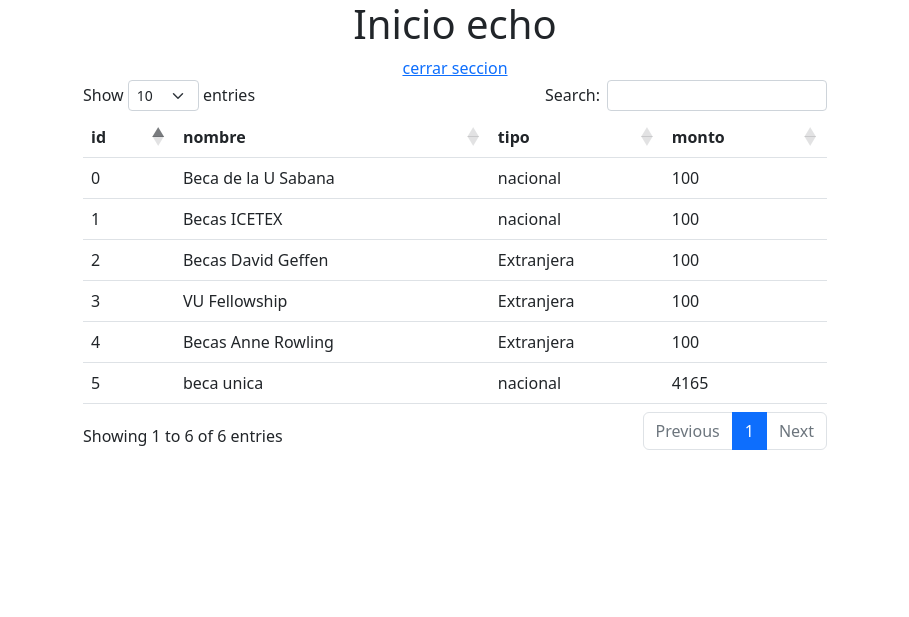
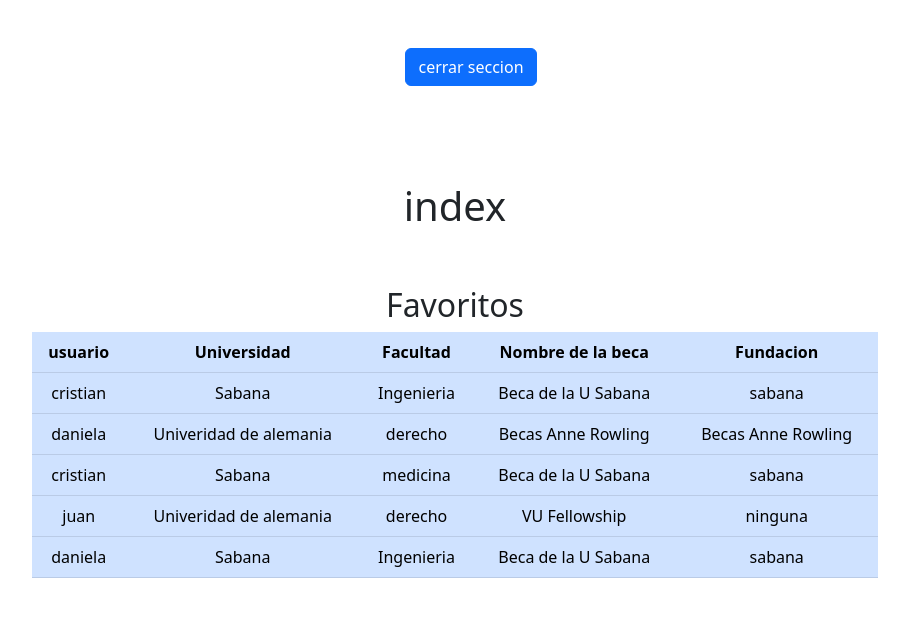
Before and after one commit to Esteban-usa/Bachilleres-prototype, a Django app: page / in a window 1280 px wide. Shown: the top 617 px of the page, without its empty margins (185-1094 px from the left). Run offline with Django 4.2, Linux system fonts and the light colour scheme; a user stored in the database is signed in; data comes from the database, SQL or seed files in the repository; both versions use the stored data as it was after the commit; some libraries are stand-ins or nearby versions.

Commit message:
se crea la tabla index para mostrar toda la info de los modelos

```diff
--- a/app/admin.py
+++ b/app/admin.py
@@ -1,5 +1,7 @@
 from django.contrib import admin
 from .models import Beca,Facultad,Universidad,Union_U_F,Fundacion,Configuracion_Becas,Favoritos
+
+# Register your models here.
 
 admin.site.register(Beca)
 admin.site.register(Facultad)
@@ -8,6 +10,3 @@ admin.site.register(Union_U_F)
 admin.site.register(Fundacion)
 admin.site.register(Configuracion_Becas)
 admin.site.register(Favoritos)
-
-
-# Register your models here.
--- a/app/models.py
+++ b/app/models.py
@@ -28,7 +28,8 @@ class Union_U_F(models.Model):
             models.UniqueConstraint(fields=['univeridad', 'facultad'], name='unique_foraneas_union')
         ]
     def __str__(self):
-        return str(self.univeridad)+"_"+str(self.facultad)
+        fila = "Universidad: "+str(self.univeridad)+" / Facultad: "+str(self.facultad)
+        return fila
 
 class Fundacion(models.Model):
     Entidad = 'Entidad'
@@ -67,7 +68,8 @@ class Configuracion_Becas(models.Model):
             models.UniqueConstraint(fields=['Union_U_F', 'Beca','Fundacion'], name='unique_foraneas_configuracion')
         ]
     def __str__(self):
-        return str(self.Union_U_F)+"_"+str(self.Beca)+"_"+str(self.Fundacion)
+        fila = "Union : "+str(self.Union_U_F.univeridad)+"-"+str(self.Union_U_F.facultad)+" / Beca: "+str(self.Beca)+" / Fundacion: "+str(self.Fundacion)
+        return fila
 
 
 class Favoritos (models.Model):
@@ -85,4 +87,5 @@ class Favoritos (models.Model):
             models.UniqueConstraint(fields=['usuario', 'Configuracion_Becas','tipo'], name='unique_foraneas_favoritos'),
         ]
     def __str__(self):
-        return self.tipo+"_"+str(self.usuario)
+        fila = "Tipo : "+str(self.tipo)+" / Usuario: "+str(self.usuario)
+        return fila
--- a/app/static/js/base.js
+++ /dev/null
@@ -1,41 +0,0 @@
-let dataTable;
-let dataTableIsInitialized = false;
-
-const initDatatable = async()=>{
-    if (dataTableIsInitialized){
-        dataTable.destroy();
-    }
-
-    await listbecas();
-
-    dataTable = $("#datatable-becas").DataTable();
-
-    dataTableIsInitialized = true;
-}
-
-
-const listbecas = async () => {
-  try {
-    const response = await fetch("http://127.0.0.1:8000/list_becas");
-    const data = await response.json();
-    let content = "";
-
-    data.Becas.forEach((Beca, index) => {
-      content += `
-        <tr>
-            <td>${index}</td>
-            <td>${Beca.nombre}</td>
-            <td>${Beca.tipo}</td>
-            <td>${Beca.monto}</td>
-        </tr>
-        `;
-    });
-    tablebody_becas.innerHTML = content;
-  } catch (ex) {
-    alert(ex);
-  }
-};
-
-window.addEventListener("load", async () => {
-  await initDatatable();
-});
--- a/app/templates/base.html
+++ b/app/templates/base.html
@@ -1,64 +1,42 @@
 {% load static %}
-<!DOCTYPE html>
+<!doctype html>
 <html lang="en">
 
 <head>
-    <meta charset="UTF-8">
-    <meta name="viewport" content="width=device-width, initial-scale=1.0">
-    <!--bootstrap-->
-    <link href="https://cdn.jsdelivr.net/npm/bootstrap@5.2.3/dist/css/bootstrap.min.css" rel="stylesheet"
-        integrity="sha384-rbsA2VBKQhggwzxH7pPCaAqO46MgnOM80zW1RWuH61DGLwZJEdK2Kadq2F9CUG65" crossorigin="anonymous">
-    <title>Prototype</title>
-    <!--datatable-->
-    <link rel="stylesheet" href="https://cdn.datatables.net/1.13.6/css/dataTables.bootstrap5.min.css">
-    <!--base.css-->
-    <link rel="stylesheet" href="../static/css/base.css">
+    <title>{% block titulo %} {% endblock %}</title>
+    <!-- Required meta tags -->
+    <meta charset="utf-8">
+    <meta name="viewport" content="width=device-width, initial-scale=1, shrink-to-fit=no">
+
+    <!-- Bootstrap CSS v5.2.1 -->
+    <link href="https://cdn.jsdelivr.net/npm/bootstrap@5.2.1/dist/css/bootstrap.min.css" rel="stylesheet"
+        integrity="sha384-iYQeCzEYFbKjA/T2uDLTpkwGzCiq6soy8tYaI1GyVh/UjpbCx/TYkiZhlZB6+fzT" crossorigin="anonymous">
+
+    {%block css%} {% endblock %}
 </head>
 
 <body>
+    <header>
+        <nav class="nav justify-content-center py-5">
+            <a class="nav-link active" href="{% url 'salir' %}" aria-current="page"><a name="" id="" class="btn btn-primary"
+                    role="button">cerrar seccion</a></a>
+        </nav>
+    </header>
     <main>
-        <header class="row g-0 justify-content-center text-center">
-            <h1 class="">Inicio echo</h1>
+        {% block content %} {% endblock %}
+    </main>
+    <footer>
+        <!-- place footer here -->
+    </footer>
+    <!-- Bootstrap JavaScript Libraries -->
+    <script src="https://cdn.jsdelivr.net/npm/@popperjs/core@2.11.6/dist/umd/popper.min.js"
+        integrity="sha384-oBqDVmMz9ATKxIep9tiCxS/Z9fNfEXiDAYTujMAeBAsjFuCZSmKbSSUnQlmh/jp3" crossorigin="anonymous">
+        </script>
 
-            <a href="{% url 'salir' %}" class="">cerrar seccion</a>
-        </header>
-
-
-        <main>
-            <div class="container">
-                <div class="row g-0 justify-content-center align-content-center">
-                    <div class="col-8">
-                        <div class="table_responsive">
-                            <table id="datatable-becas" class="table">
-                                <thead>
-                                    <tr>
-                                        <th class="centered">id</th>
-                                        <th class="centered">nombre</th>
-                                        <th class="centered">tipo</th>
-                                        <th class="centered">monto</th>
-                                    </tr>
-                                </thead>
-                                <tbody id="tablebody_becas"></tbody>
-                            </table>
-                        </div>
-                    </div>
-                </div>
-            </div>
-        </main>
-    </main>
-    <!--bootstrap-->
-    <script src="https://cdn.jsdelivr.net/npm/bootstrap@5.2.3/dist/js/bootstrap.bundle.min.js"
-        integrity="sha384-kenU1KFdBIe4zVF0s0G1M5b4hcpxyD9F7jL+jjXkk+Q2h455rYXK/7HAuoJl+0I4"
-        crossorigin="anonymous"></script>
-    <!--jquaery-->
-    <script src="https://code.jquery.com/jquery-3.7.0.js"></script>
-    <!--datatable-->
-    <script src="https://cdn.datatables.net/1.13.6/js/jquery.dataTables.min.js"></script>
-    <script src="https://cdn.datatables.net/1.13.6/js/dataTables.bootstrap5.min.js"></script>
-    <!--javascritp-->
-    <script src="../static/js/base.js"></script>
-
-
+    <script src="https://cdn.jsdelivr.net/npm/bootstrap@5.2.1/dist/js/bootstrap.min.js"
+        integrity="sha384-7VPbUDkoPSGFnVtYi0QogXtr74QeVeeIs99Qfg5YCF+TidwNdjvaKZX19NZ/e6oz" crossorigin="anonymous">
+        </script>
+    {% block script %} {% endblock %}
 </body>
 
 </html>
--- /dev/null
+++ b/app/templates/index.html
@@ -0,0 +1,50 @@
+{% extends "base.html" %}
+
+{% block css%}
+<link rel="stylesheet" type="../static/css/base.css">
+{% endblock%}
+
+{% block content%}
+
+<h1 class="text-center py-5"> index </h1>
+
+<div class="row gt-0 justify-content-center">
+    <div class="col-8  text-center">
+        <div class="table">
+            <h2>Favoritos</h2>
+            <table class="table table-primary">
+                <thead>
+                    <tr>
+                        <th scope="col">usuario</th>
+                        <th scope="col">Universidad</th>
+                        <th scope="col">Facultad</th>
+                        <th scope="col">Nombre de la beca</th>
+                        <th scope="col">Fundacion</th>
+                    </tr>
+                </thead>
+                <tbody>
+                    {% for favoritos in favoritos %}
+                    <tr class=" base_datos">
+                        <td>{{ favoritos.usuario}}</td>
+                        <td>{{ favoritos.Configuracion_Becas.Union_U_F.univeridad}}</td>
+                        <td>{{ favoritos.Configuracion_Becas.Union_U_F.facultad}}</td>
+                        <td>{{ favoritos.Configuracion_Becas.Beca}}</td>
+                        <td>{{ favoritos.Configuracion_Becas.Fundacion}}</td>
+                    {% endfor %}
+                    </tr>
+                </tbody>
+            </table>
+        </div>
+    </div>
+</div>
+
+{% endblock %}
+
+{%block script%}
+
+<!--javascritp-->
+<script src=""></script>
+<!--jquaery-->
+<script src="https://code.jquery.com/jquery-3.7.0.js"></script>
+
+{% endblock %}
--- a/app/views.py
+++ b/app/views.py
@@ -2,19 +2,15 @@ from django.http import JsonResponse
 from django.shortcuts import render,redirect
 from django.contrib.auth.decorators import login_required
 from django.contrib.auth import logout
-from .models import Beca
+from .models import Favoritos
 
 #login_required
 
 @login_required
-def base(request):
-    return render(request,'base.html')
+def index(request):
+    favoritos = Favoritos.objects.all()
+    return render(request,'index.html', {'favoritos': favoritos})
 
 def salir(request):
     logout(request)
     return redirect(to="/")
-
-def list_becas(request):
-    becas=list(Beca.objects.values())
-    data={'Becas':becas}
-    return JsonResponse(data)
--- a/bachilleres/urls.py
+++ b/bachilleres/urls.py
@@ -20,8 +20,7 @@ from app import views
 
 urlpatterns = [
     path('admin/', admin.site.urls),
-    path('', views.base),
+    path('', views.index),
     path('salir/', views.salir, name="salir"),
-    path('accounts/', include('django.contrib.auth.urls')),
-    path('list_becas', views.list_becas, name="list_becas")
+    path('accounts/', include('django.contrib.auth.urls'))
 ]
```
Also changed, not shown: app/migrations/0006_remove_favoritos_unique_foraneas_favoritos_and_more.py (added), db.sqlite3.
